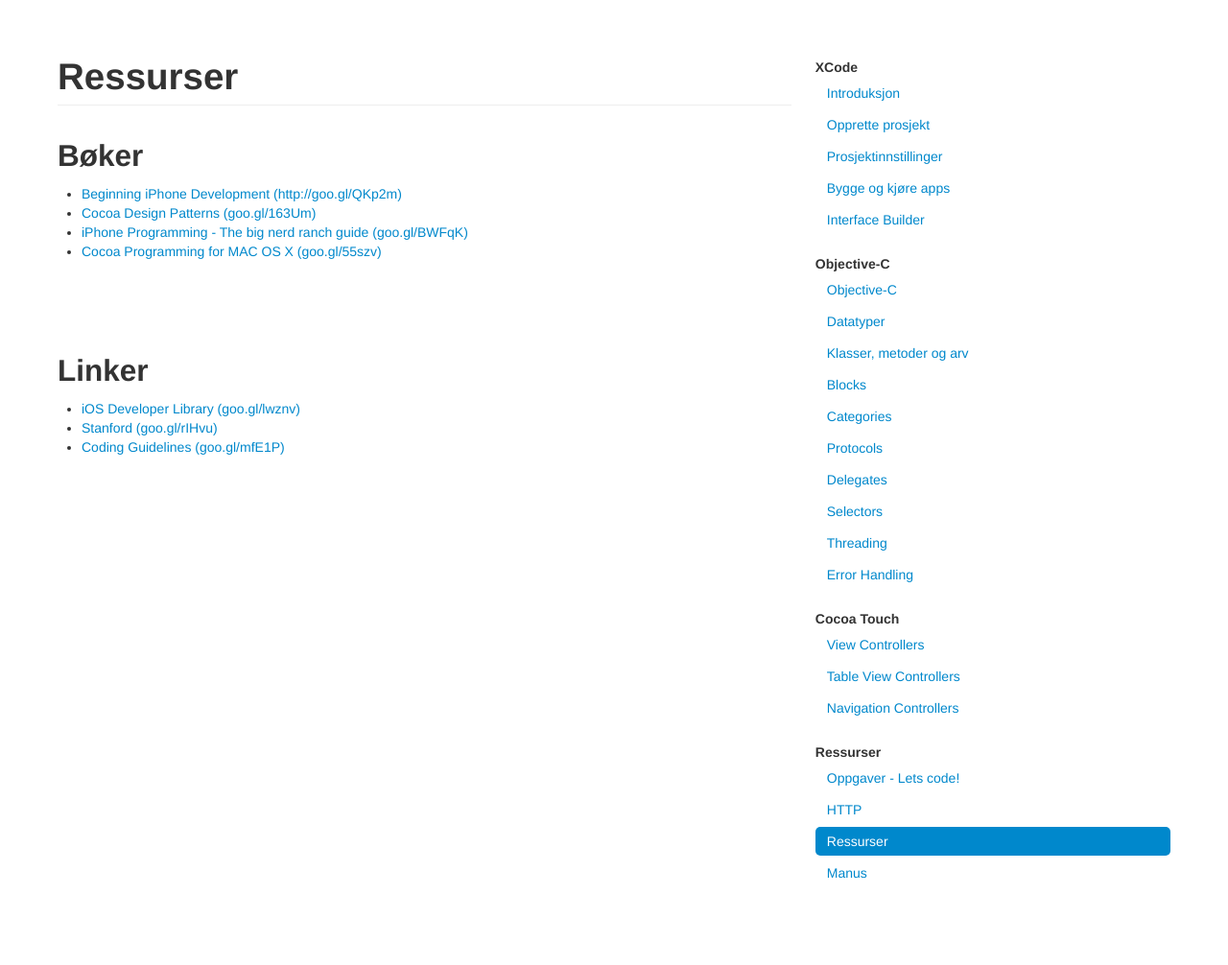
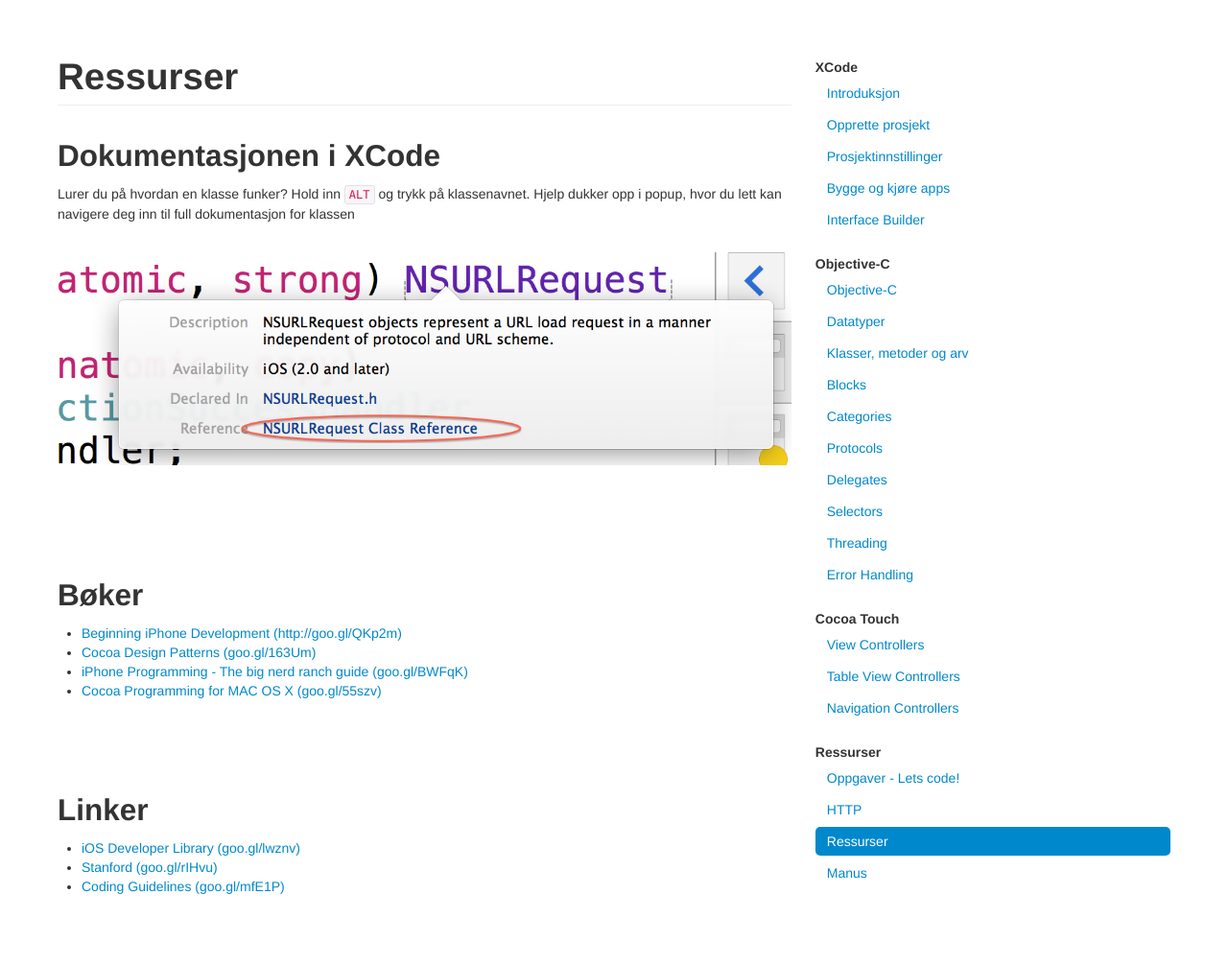
Before and after one commit to bekk/android101, a Jekyll site: the page built from docs/pages/merinfo.html, in a window 1280 px wide. Shown: the whole page at 96% size. Built offline with Jekyll 4.4.1, drawn with Linux system fonts in a browser that asks for light colours; Markdown is read by kramdown in place of the engine named in the settings.

Commit message:
Dokumentasjonstips

```diff
--- a/docs/pages/manus.html
+++ b/docs/pages/manus.html
@@ -15,7 +15,7 @@ title: Manus
 <h2>Lage SpotifyPlayerViewController</h2>
 
 <ol>
-	<li><a href="interface-builder.html#storyboard">Lage storyboard og sette main interface</a></li>
+	<li><a href="interface-builder.html#storyboard">Lage storyboard og sette main interface</a> + fjerne innhold i AppDelegate</li>
 	<li><a href="interface-builder.html#leggetilelementer">Dra inn en ViewController, knapp og label i Storyboardet</a></li>
 	<li><a href="interface-builder.html#knytteviewcontroller">Lage og sette tilhørende ViewController klasse</a> (<a href="klasser.html#lage">Hva er *.h og *.m filene</a>)</li>
 	<li><a href="interface-builder.html#outlet">Knytte interface-elementer til underliggende ViewController</a>, slik at de kan refereres fra kode</li>
--- a/docs/pages/merinfo.html
+++ b/docs/pages/merinfo.html
@@ -2,6 +2,10 @@
 layout: default
 title: Ressurser
 ---
+
+<h2>Dokumentasjonen i XCode</h2>
+<p>Lurer du på hvordan en klasse funker? Hold inn <code>ALT</code> og trykk på klassenavnet. Hjelp dukker opp i popup, hvor du lett kan navigere deg inn til full dokumentasjon for klassen</p>
+<img src="{{ site.baseurl }}/img/docs.png" />
 
 <h2>Bøker</h2>
 <ul>
```
Also changed, not shown: docs/img/docs.png (added).
